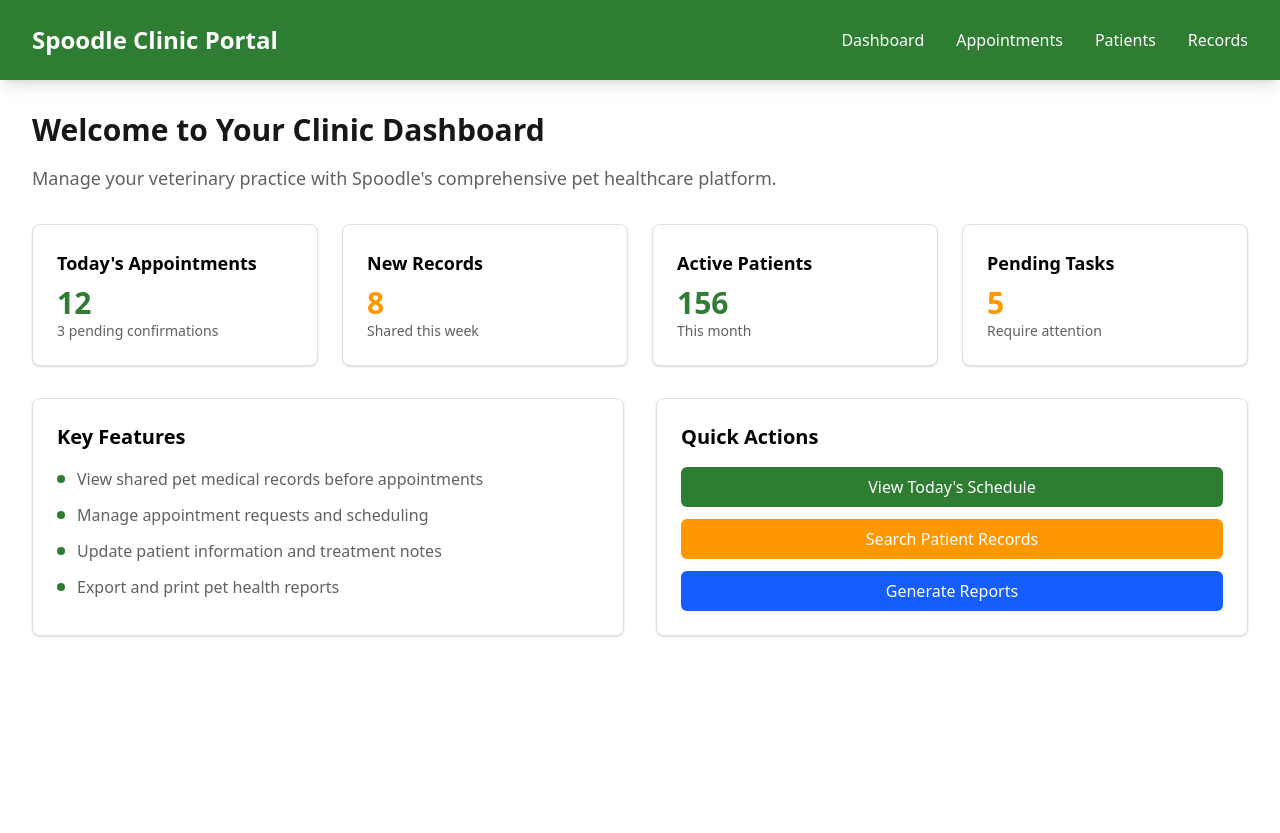
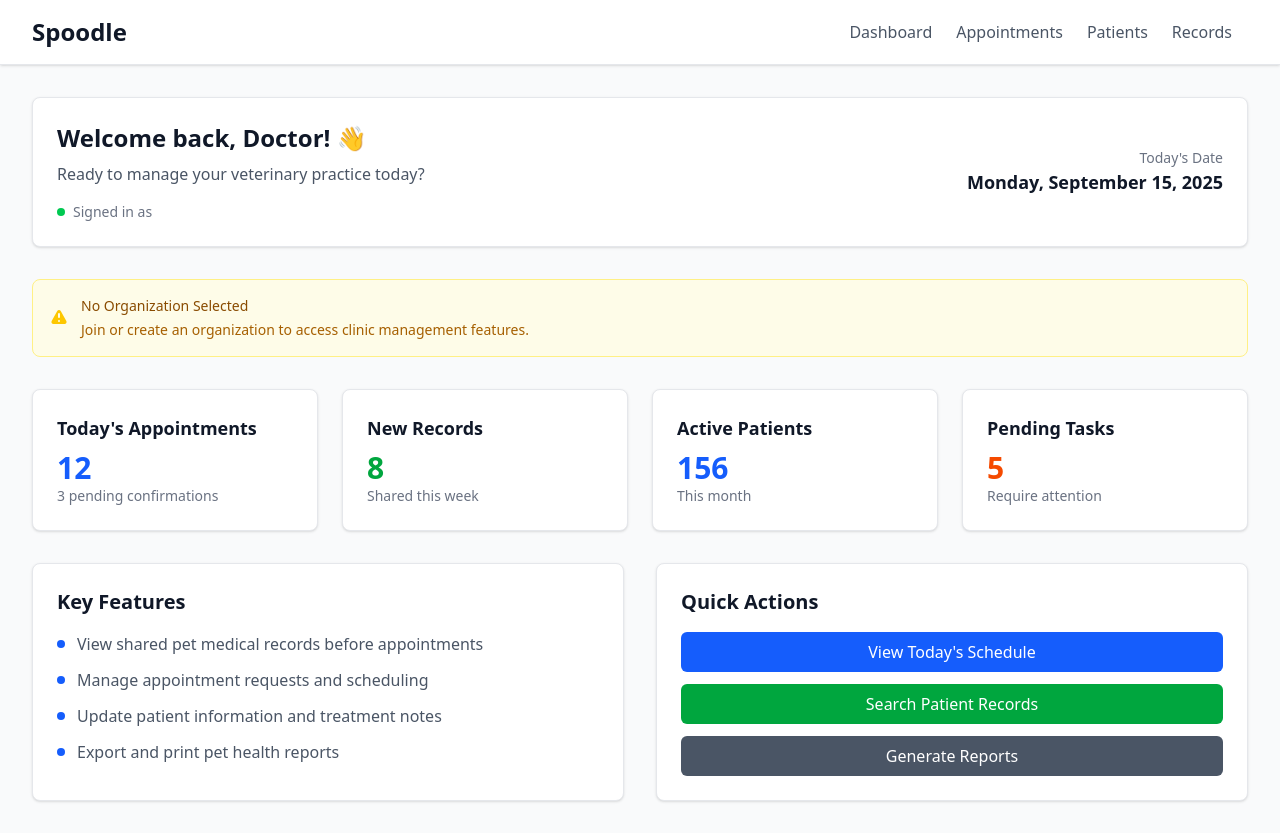
Before and after one commit to alex-wey/Spoodle, a Next.js app in the folder frontend/web/: page /home in a window 1280 px wide. Before the commit the page ends 800 px from the top, so only its background shows below. Built offline with nearby package versions, Linux system fonts and the light colour scheme; no server answers.

Commit message:
Add user button to home page

```diff
--- a/frontend/web/src/app/home/views/HomeView.tsx
+++ b/frontend/web/src/app/home/views/HomeView.tsx
@@ -1,94 +1,174 @@
 'use client';
 
+import { useSessionContext } from "@/components/SessionContext";
+import UserButton from "@/components/clerk/UserButton";
+
 export default function HomeView() {
+  const { user, organization, hasOrganization, isLoading } = useSessionContext();
+
+  if (isLoading) {
+    return (
+      <div className="flex items-center justify-center min-h-screen">
+        <div className="animate-spin rounded-full h-8 w-8 border-b-2 border-blue-600"></div>
+      </div>
+    );
+  }
+
   return (
-    <div className="min-h-screen bg-background">
+    <div className="min-h-screen bg-gray-50">
       {/* Header */}
-      <header className="bg-primary text-primary-foreground shadow-lg">
+      <header className="bg-white shadow-sm border-b border-gray-200">
         <div className="max-w-7xl mx-auto px-4 sm:px-6 lg:px-8">
-          <div className="flex justify-between items-center py-6">
+          <div className="flex justify-between items-center py-4">
             <div className="flex items-center">
-              <h1 className="text-2xl font-bold">Spoodle Clinic Portal</h1>
+              <h1 className="text-2xl font-bold text-gray-900">Spoodle</h1>
+              {hasOrganization && (
+                <div className="ml-4 pl-4 border-l border-gray-300">
+                  <span className="text-sm text-gray-500">Clinic Portal</span>
+                  <p className="text-lg font-semibold text-gray-900">{organization?.name}</p>
+                </div>
+              )}
             </div>
-            <nav className="hidden md:flex space-x-8">
-              <a href="#" className="hover:text-secondary transition-colors">Dashboard</a>
-              <a href="#" className="hover:text-secondary transition-colors">Appointments</a>
-              <a href="#" className="hover:text-secondary transition-colors">Patients</a>
-              <a href="#" className="hover:text-secondary transition-colors">Records</a>
-            </nav>
+            <div className="flex items-center space-x-4">
+              <nav className="hidden md:flex space-x-6">
+                <a href="#" className="text-gray-600 hover:text-blue-600 transition-colors">Dashboard</a>
+                <a href="#" className="text-gray-600 hover:text-blue-600 transition-colors">Appointments</a>
+                <a href="#" className="text-gray-600 hover:text-blue-600 transition-colors">Patients</a>
+                <a href="#" className="text-gray-600 hover:text-blue-600 transition-colors">Records</a>
+              </nav>
+              <UserButton afterSignOutUrl="/" />
+            </div>
           </div>
         </div>
       </header>
 
       {/* Main Content */}
       <main className="max-w-7xl mx-auto px-4 sm:px-6 lg:px-8 py-8">
+        {/* Welcome Section */}
         <div className="mb-8">
-          <h2 className="text-3xl font-bold text-foreground mb-4">
-            Welcome to Your Clinic Dashboard
-          </h2>
-          <p className="text-muted-foreground text-lg">
-            Manage your veterinary practice with Spoodle&apos;s comprehensive pet healthcare platform.
-          </p>
+          <div className="bg-white rounded-lg shadow-sm border border-gray-200 p-6">
+            <div className="flex items-center justify-between">
+              <div>
+                <h2 className="text-2xl font-bold text-gray-900 mb-2">
+                  Welcome back, {user?.firstName || user?.fullName || 'Doctor'}! 👋
+                </h2>
+                <p className="text-gray-600 mb-4">
+                  {hasOrganization
+                    ? `Ready to manage ${organization?.name} today?`
+                    : "Ready to manage your veterinary practice today?"
+                  }
+                </p>
+                <div className="flex flex-wrap gap-4 text-sm">
+                  <div className="flex items-center text-gray-500">
+                    <span className="w-2 h-2 bg-green-500 rounded-full mr-2"></span>
+                    Signed in as {user?.email}
+                  </div>
+                  {hasOrganization && (
+                    <div className="flex items-center text-gray-500">
+                      <span className="w-2 h-2 bg-blue-500 rounded-full mr-2"></span>
+                      Organization: {organization?.name}
+                    </div>
+                  )}
+                </div>
+              </div>
+              <div className="hidden sm:block">
+                <div className="text-right">
+                  <p className="text-sm text-gray-500">Today's Date</p>
+                  <p className="text-lg font-semibold text-gray-900">
+                    {new Date().toLocaleDateString('en-US', {
+                      weekday: 'long',
+                      year: 'numeric',
+                      month: 'long',
+                      day: 'numeric'
+                    })}
+                  </p>
+                </div>
+              </div>
+            </div>
+          </div>
         </div>
+
+        {/* Organization Status */}
+        {!hasOrganization && (
+          <div className="mb-8">
+            <div className="bg-yellow-50 border border-yellow-200 rounded-lg p-4">
+              <div className="flex items-center">
+                <div className="flex-shrink-0">
+                  <svg className="h-5 w-5 text-yellow-400" viewBox="0 0 20 20" fill="currentColor">
+                    <path fillRule="evenodd" d="M8.257 3.099c.765-1.36 2.722-1.36 3.486 0l5.58 9.92c.75 1.334-.213 2.98-1.742 2.98H4.42c-1.53 0-2.493-1.646-1.743-2.98l5.58-9.92zM11 13a1 1 0 11-2 0 1 1 0 012 0zm-1-8a1 1 0 00-1 1v3a1 1 0 002 0V6a1 1 0 00-1-1z" clipRule="evenodd" />
+                  </svg>
+                </div>
+                <div className="ml-3">
+                  <h3 className="text-sm font-medium text-yellow-800">
+                    No Organization Selected
+                  </h3>
+                  <p className="text-sm text-yellow-700 mt-1">
+                    Join or create an organization to access clinic management features.
+                  </p>
+                </div>
+              </div>
+            </div>
+          </div>
+        )}
 
         {/* Quick Stats */}
         <div className="grid grid-cols-1 md:grid-cols-2 lg:grid-cols-4 gap-6 mb-8">
-          <div className="bg-white p-6 rounded-lg shadow border border-border">
-            <h3 className="text-lg font-semibold text-black mb-2">Today&apos;s Appointments</h3>
-            <p className="text-3xl font-bold text-primary">12</p>
-            <p className="text-sm text-muted-foreground">3 pending confirmations</p>
+          <div className="bg-white p-6 rounded-lg shadow-sm border border-gray-200">
+            <h3 className="text-lg font-semibold text-gray-900 mb-2">Today&apos;s Appointments</h3>
+            <p className="text-3xl font-bold text-blue-600">12</p>
+            <p className="text-sm text-gray-500">3 pending confirmations</p>
           </div>
-          <div className="bg-white p-6 rounded-lg shadow border border-border">
-            <h3 className="text-lg font-semibold text-black mb-2">New Records</h3>
-            <p className="text-3xl font-bold text-secondary">8</p>
-            <p className="text-sm text-muted-foreground">Shared this week</p>
+          <div className="bg-white p-6 rounded-lg shadow-sm border border-gray-200">
+            <h3 className="text-lg font-semibold text-gray-900 mb-2">New Records</h3>
+            <p className="text-3xl font-bold text-green-600">8</p>
+            <p className="text-sm text-gray-500">Shared this week</p>
           </div>
-          <div className="bg-white p-6 rounded-lg shadow border border-border">
-            <h3 className="text-lg font-semibold text-black mb-2">Active Patients</h3>
-            <p className="text-3xl font-bold text-primary">156</p>
-            <p className="text-sm text-muted-foreground">This month</p>
+          <div className="bg-white p-6 rounded-lg shadow-sm border border-gray-200">
+            <h3 className="text-lg font-semibold text-gray-900 mb-2">Active Patients</h3>
+            <p className="text-3xl font-bold text-blue-600">156</p>
+            <p className="text-sm text-gray-500">This month</p>
           </div>
-          <div className="bg-white p-6 rounded-lg shadow border border-border">
-            <h3 className="text-lg font-semibold text-black mb-2">Pending Tasks</h3>
-            <p className="text-3xl font-bold text-secondary">5</p>
-            <p className="text-sm text-muted-foreground">Require attention</p>
+          <div className="bg-white p-6 rounded-lg shadow-sm border border-gray-200">
+            <h3 className="text-lg font-semibold text-gray-900 mb-2">Pending Tasks</h3>
+            <p className="text-3xl font-bold text-orange-600">5</p>
+            <p className="text-sm text-gray-500">Require attention</p>
           </div>
         </div>
 
         {/* Key Features */}
         <div className="grid grid-cols-1 lg:grid-cols-2 gap-8">
-          <div className="bg-white p-6 rounded-lg shadow border border-border">
-            <h3 className="text-xl font-semibold text-black mb-4">Key Features</h3>
-            <ul className="space-y-3 text-muted-foreground">
+          <div className="bg-white p-6 rounded-lg shadow-sm border border-gray-200">
+            <h3 className="text-xl font-semibold text-gray-900 mb-4">Key Features</h3>
+            <ul className="space-y-3 text-gray-600">
               <li className="flex items-center">
-                <span className="w-2 h-2 bg-primary rounded-full mr-3"></span>
+                <span className="w-2 h-2 bg-blue-600 rounded-full mr-3"></span>
                 View shared pet medical records before appointments
               </li>
               <li className="flex items-center">
-                <span className="w-2 h-2 bg-primary rounded-full mr-3"></span>
+                <span className="w-2 h-2 bg-blue-600 rounded-full mr-3"></span>
                 Manage appointment requests and scheduling
               </li>
               <li className="flex items-center">
-                <span className="w-2 h-2 bg-primary rounded-full mr-3"></span>
+                <span className="w-2 h-2 bg-blue-600 rounded-full mr-3"></span>
                 Update patient information and treatment notes
-          </li>
+              </li>
               <li className="flex items-center">
-                <span className="w-2 h-2 bg-primary rounded-full mr-3"></span>
+                <span className="w-2 h-2 bg-blue-600 rounded-full mr-3"></span>
                 Export and print pet health reports
-          </li>
+              </li>
             </ul>
           </div>
 
-          <div className="bg-white p-6 rounded-lg shadow border border-border">
-            <h3 className="text-xl font-semibold text-black mb-4">Quick Actions</h3>
+          <div className="bg-white p-6 rounded-lg shadow-sm border border-gray-200">
+            <h3 className="text-xl font-semibold text-gray-900 mb-4">Quick Actions</h3>
             <div className="space-y-3">
-              <button className="w-full bg-primary text-primary-foreground px-4 py-2 rounded-md hover:bg-primary/90 transition-colors">
+              <button className="w-full bg-blue-600 text-white px-4 py-2 rounded-md hover:bg-blue-700 transition-colors">
                 View Today&apos;s Schedule
               </button>
-              <button className="w-full bg-secondary text-secondary-foreground px-4 py-2 rounded-md hover:bg-secondary/90 transition-colors">
+              <button className="w-full bg-green-600 text-white px-4 py-2 rounded-md hover:bg-green-700 transition-colors">
                 Search Patient Records
               </button>
-              <button className="w-full bg-blue-600 text-white px-4 py-2 rounded-md hover:bg-blue-700 transition-colors">
+              <button className="w-full bg-gray-600 text-white px-4 py-2 rounded-md hover:bg-gray-700 transition-colors">
                 Generate Reports
               </button>
             </div>
```
